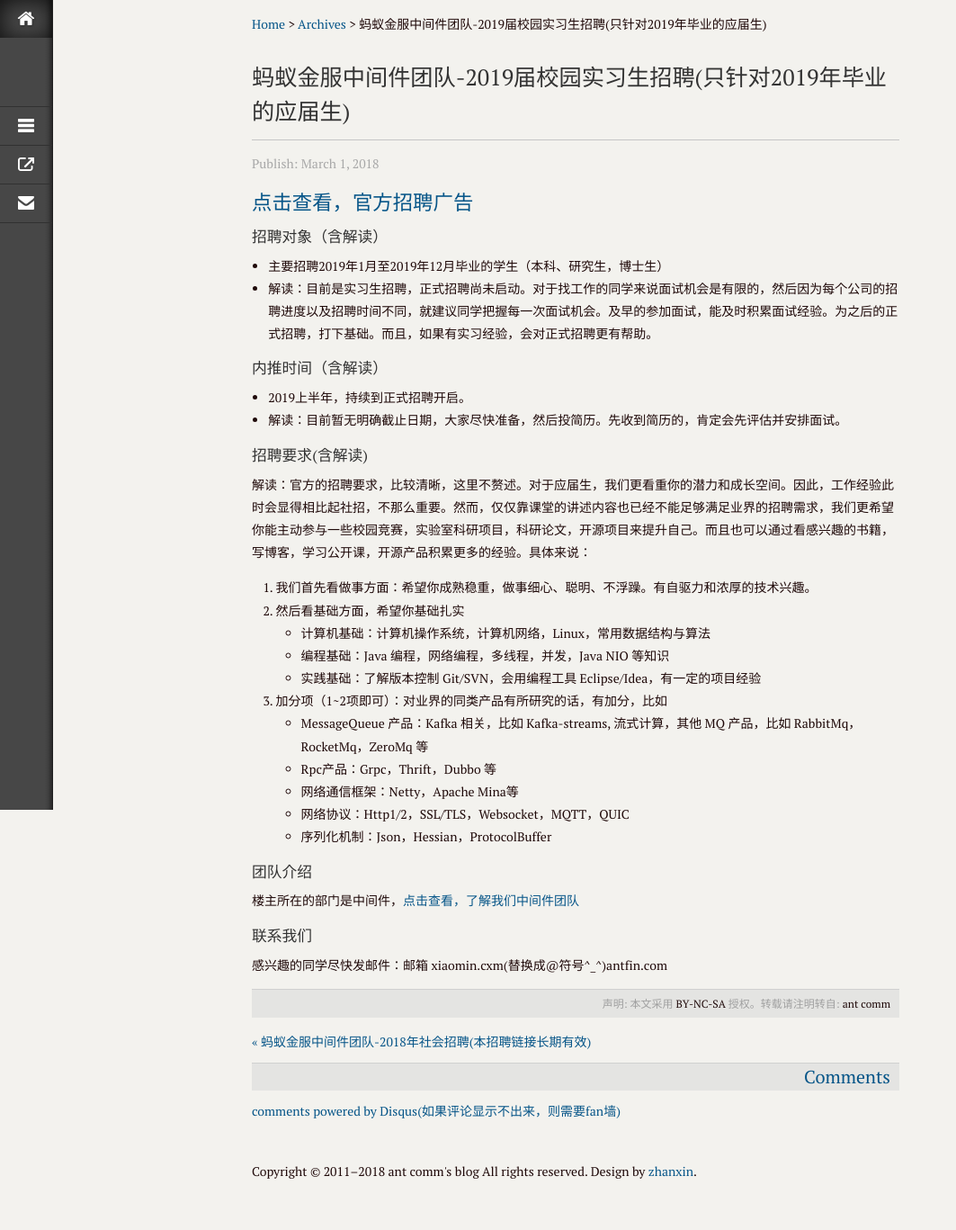
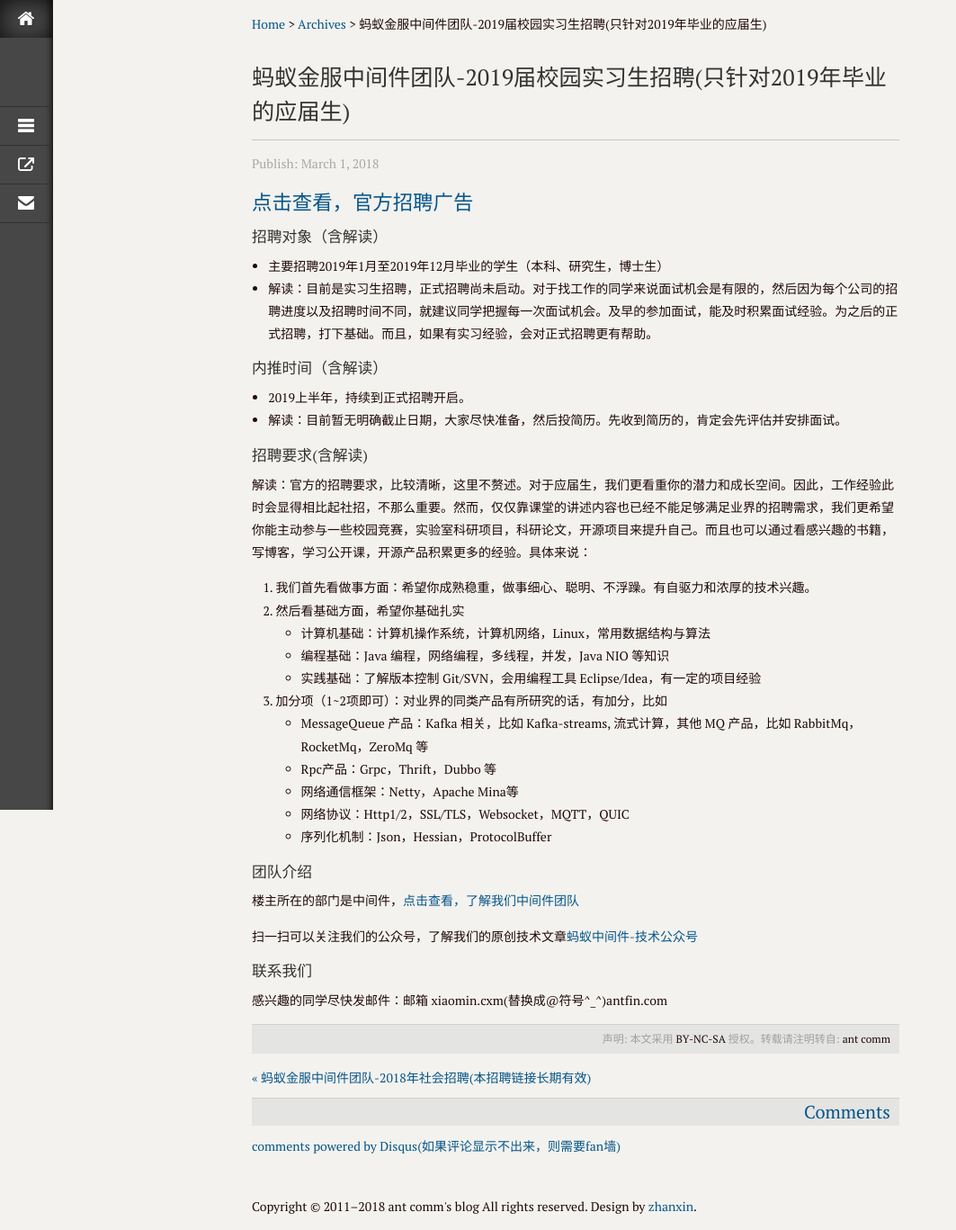
Before and after one commit to xmtsui/recruit, a Jekyll site: the page built from _posts/2017/2018-03-01-2019_intern.md, in a window 1280 px wide. Shown: the whole page at 90% size, without its empty margins (0-1063 px from the left). Built offline with Jekyll 4.4.1, drawn with Linux system fonts in a browser that asks for light colours; comment, search, counter and statistics services are not loaded; before the commit the page ends 1328 px from its top, so only the background shows below that.

Commit message:
modify by quickcommint

```diff
--- a/_posts/2017/2018-03-01-2019_intern.md
+++ b/_posts/2017/2018-03-01-2019_intern.md
@@ -33,5 +33,7 @@
 #### 团队介绍
 楼主所在的部门是中间件，[点击查看，了解我们中间件团队](https://mp.weixin.qq.com/s?__biz=MzUzMzU5Mjc1Nw==&mid=2247483718&idx=2&sn=25f44f4ea05cbedd535df18006cdd6c7&chksm=faa0ee9ccdd7678ab0bab339fbaacb7ffe529c9b04f7a64beac6bb2e1c4c9bd2e9015a2342d3&scene=38#wechat_redirect)
 
+扫一扫可以关注我们的公众号，了解我们的原创技术文章[蚂蚁中间件-技术公众号](../assets/pic/20180301214124.png)
+
 #### 联系我们
 感兴趣的同学尽快发邮件：邮箱 xiaomin.cxm(替换成@符号^_^)antfin.com
```
Also changed, not shown: assets/pic/20180301214124.png (added).
